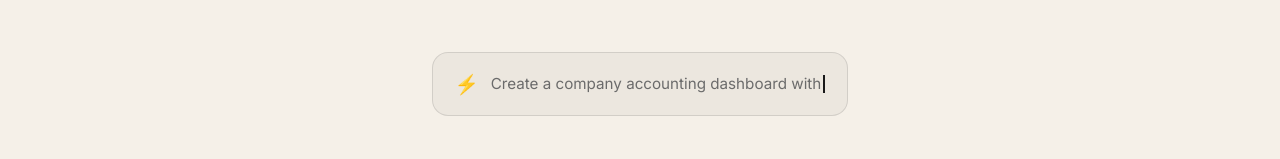
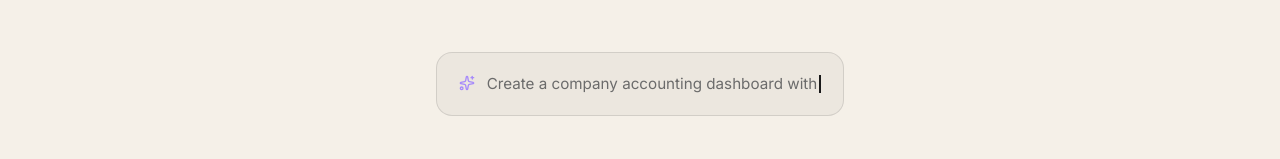
Before and after one commit to hidenny/stoabase-home, a React (Vite) app in the folder homepage/: page / in a window 1280 px wide. Shown: the part 490-649 px from the top of the page. Built offline with nearby package versions, Linux system fonts and the light colour scheme.

Commit message:
ui: replace ⚡ with purple Sparkles icon in prompt box

```diff
--- a/homepage/src/StoaOnePager.tsx
+++ b/homepage/src/StoaOnePager.tsx
@@ -124,7 +124,7 @@ function TypingPrompt() {
 
   return (
     <div className="stoa-prompt-box">
-      <span className="stoa-prompt-icon">⚡</span>
+      <span className="stoa-prompt-icon"><Sparkles size={16} color="#a78bfa" /></span>
       <span ref={textRef} className="stoa-prompt-text">
         {text.slice(0, charIdx)}
         {phase === "typing" && <span className="stoa-cursor" />}
```
